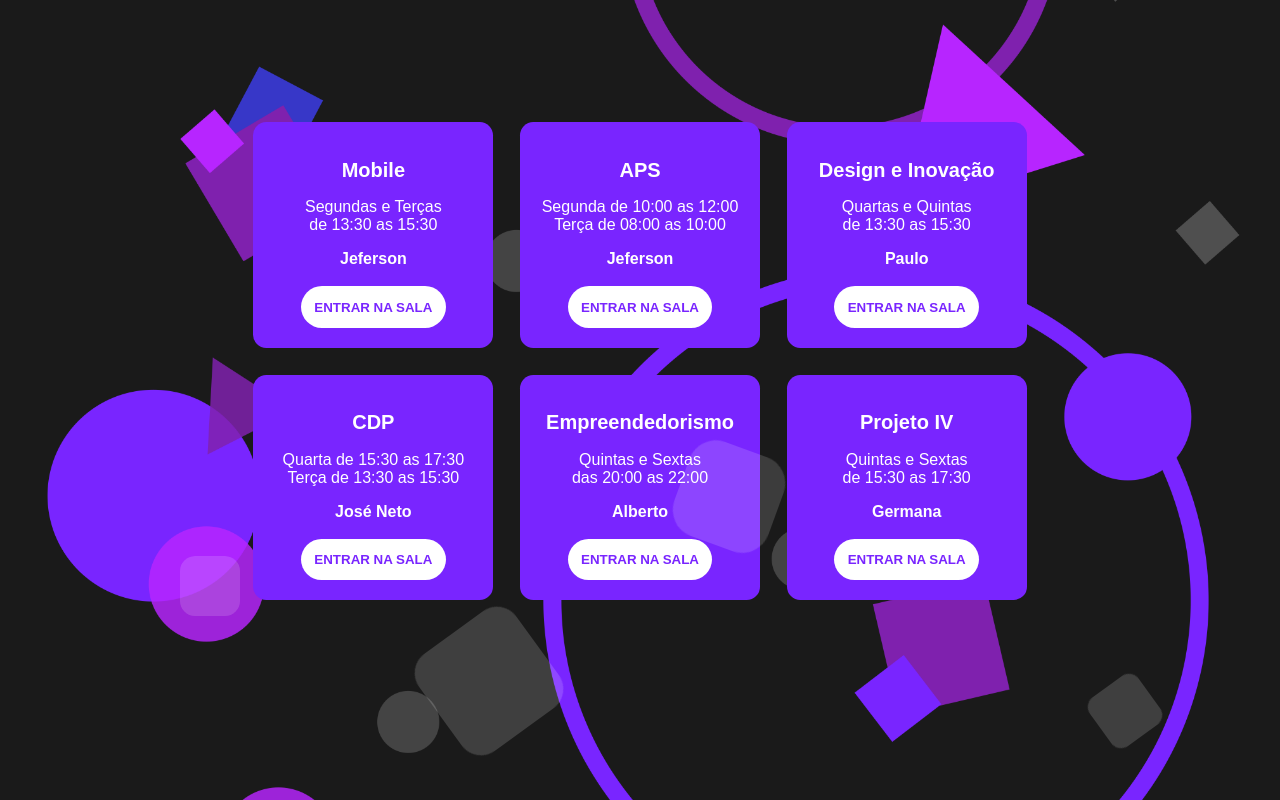
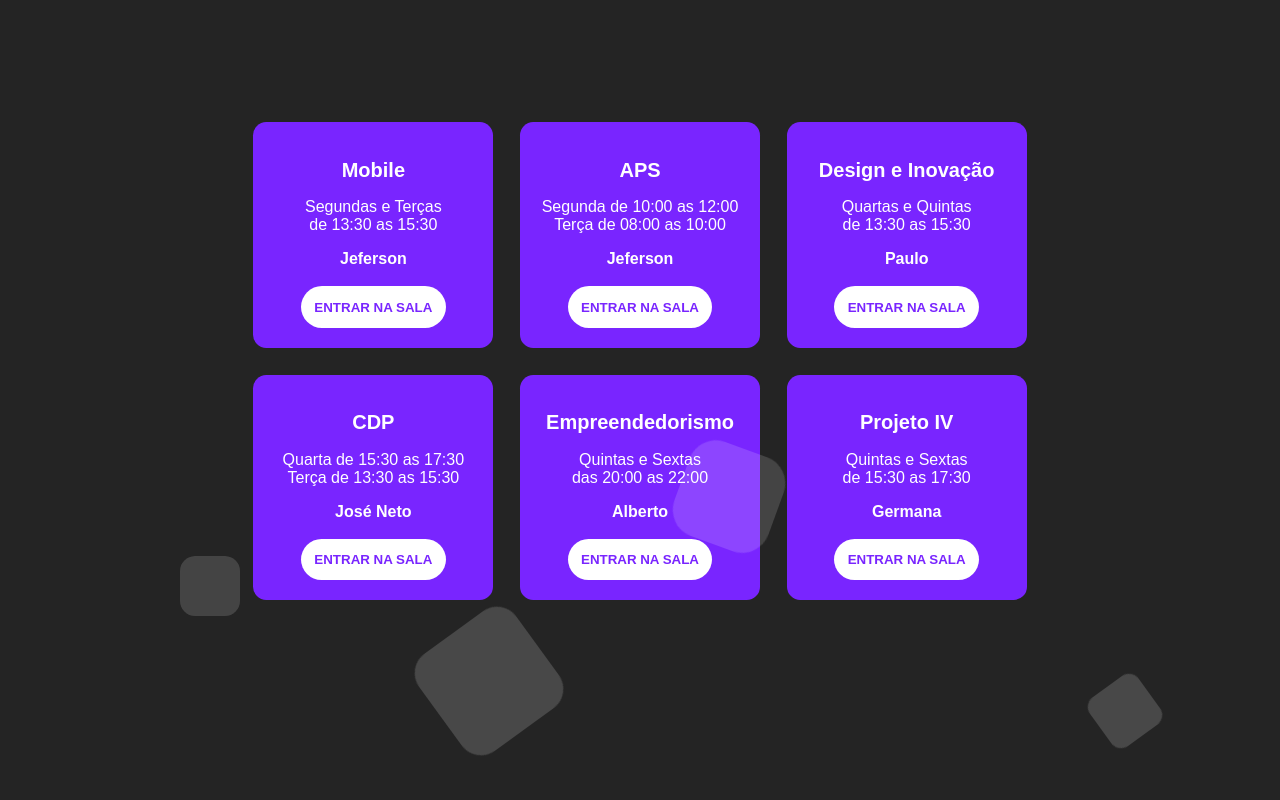
Before and after one commit to mateusemanueldev/EAD2021.1, a plain HTML site: page index.html in a window 1280 px wide. Shown: the top 800 px of the page. Drawn offline with Linux system fonts and the light colour scheme.

Commit message:
Update index.html

```diff
--- a/index.html
+++ b/index.html
@@ -8,14 +8,14 @@
     <title>EAD 2020.2</title>
     <style>
         body {
-            background-image: url('Fundo3.png');
+           /* background-image: url('Fundo3.png');
             background-size: cover;
-            background-position: center center;
+            background-position: center center;*/
             margin: 0;
             padding: 2em;
-           /* background: rgb(36, 36, 36);
+            background: rgb(36, 36, 36);
             background: -webkit-linear-gradient(to left, #8f94fb, #4e54c8);
-            background-size: cover;*/
+            background-size: cover;
         }
 
         @import url('https://fonts.googleapis.com/css?family=Exo:400,700');
```
